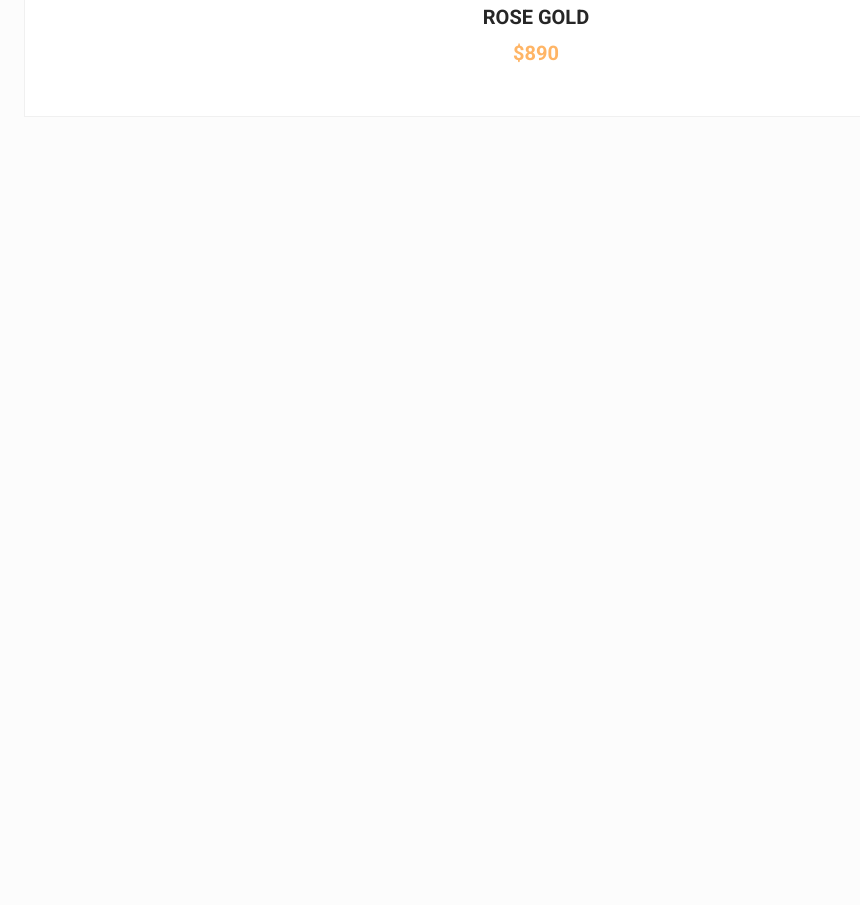
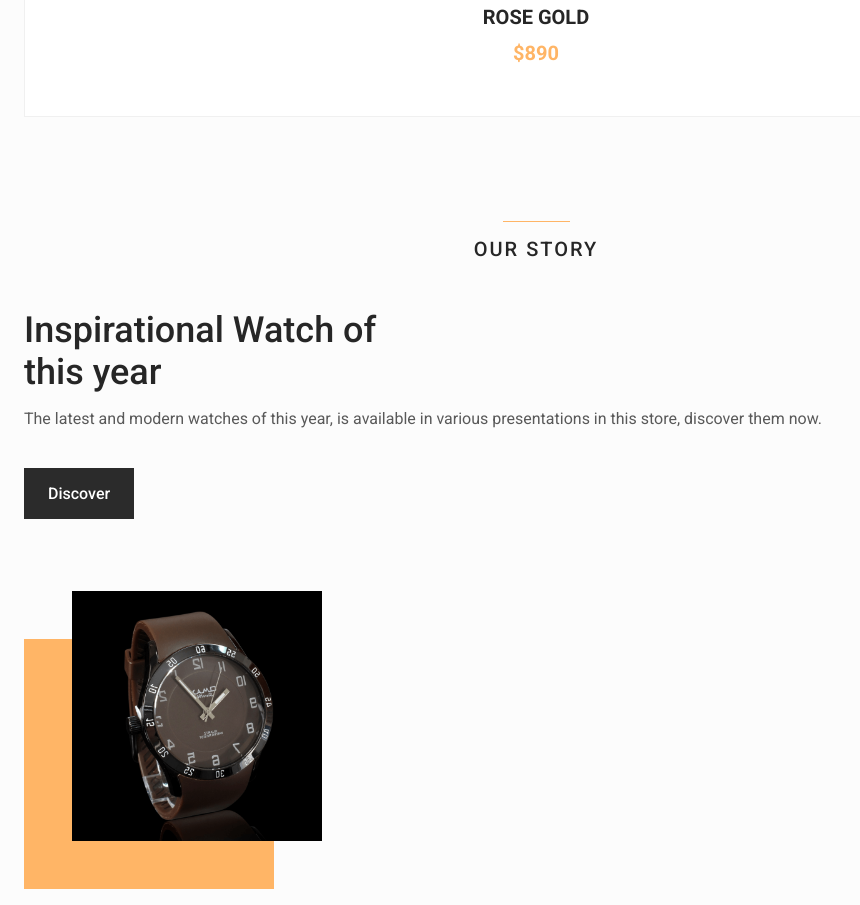
Before and after one commit to carvalhoandre/shopping, a React (Create React App) app: page / in a window 1280 px wide. Shown: the part 1980-2885 px from the top of the page, without its empty margins (0-860 px from the left). Before the commit the page ends 2113 px from the top, so only its background shows below. Built offline with nearby package versions, Linux system fonts and the light colour scheme.

Commit message:
Created: Story

```diff
--- /dev/null
+++ b/src/components/story/index.js
@@ -0,0 +1,34 @@
+import './styles.css'
+import Image from '../../assets/images/story.png'
+
+export default function Story() {
+    return (
+        <section className='story section container'>
+            <div className='story_container grid'>
+                <div className='story_data'>
+                    <h2 className='section_title story_section-title'>
+                        Our Story
+                    </h2>
+
+                    <h1 className='story_title'>
+                        Inspirational Watch of <br/> this year
+                    </h1>
+
+                    <p className='story_description'>
+                        The latest and modern watches of this year, is available in various
+                        presentations in this store, discover them now.
+                    </p>
+
+                    <a href="#" className='button button--small'>
+                        Discover
+                    </a>
+                </div>
+
+                <div className='story_images'>
+                    <img src={Image} alt="Imagem_Ilustrativa" className='story_img' />
+                    <div className='story_square'/>
+                </div>
+            </div>
+        </section>
+    )
+}
--- /dev/null
+++ b/src/components/story/styles.css
@@ -0,0 +1,32 @@
+.story_container {
+    row-gap: 7.5em;
+}
+
+.story_title {
+    font-size: var(--h1-font-size);
+    margin-bottom: var(--mb-1);
+}
+
+.story_description {
+    margin-bottom: var(--mb-2-5);
+}
+
+.story_images {
+    position: relative;
+}
+
+.story_img,
+.story_square {
+    width: 250px;
+}
+
+.story_square {
+    height: 250px;
+    background-color: var(--first-color);
+}
+
+.story_img {
+    position: absolute;
+    left: 3em;
+    top: -3em;
+}
--- a/src/screens/home/index.js
+++ b/src/screens/home/index.js
@@ -4,6 +4,7 @@ import './styles.css'
 import Bar from "../../components/bar";
 import Header from "../../components/header";
 import Featured from "../../components/featured";
+import Story from "../../components/story";
 
 export default function Home() {
 
@@ -15,6 +16,7 @@ export default function Home() {
                 <main className="main">
                     <Bar />
                     <Featured />
+                    <Story />
                 </main>
             </body>
         </>
```
